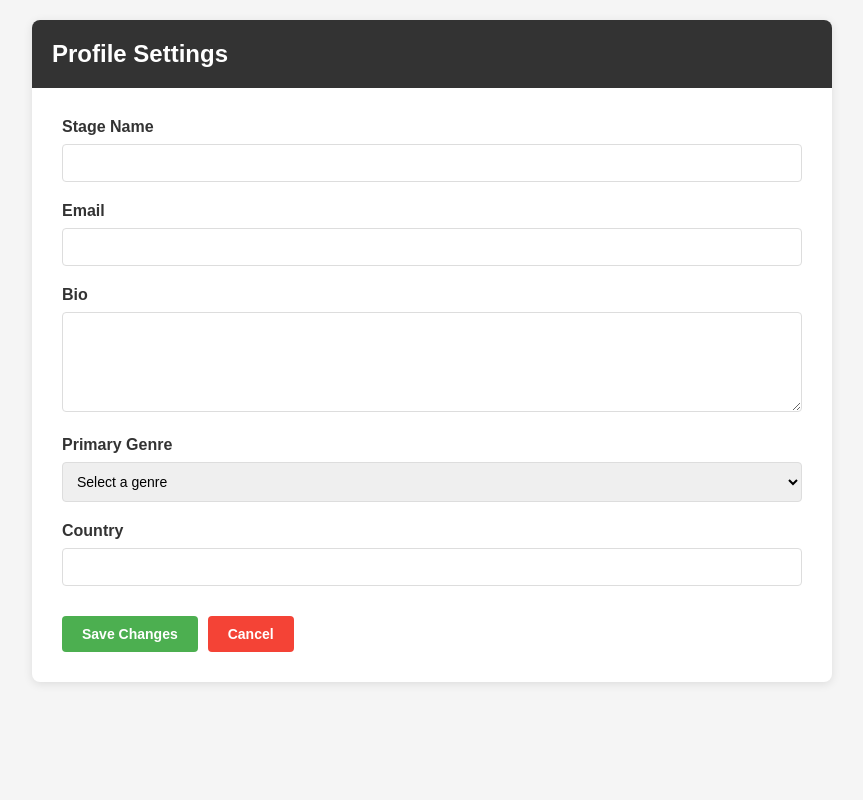
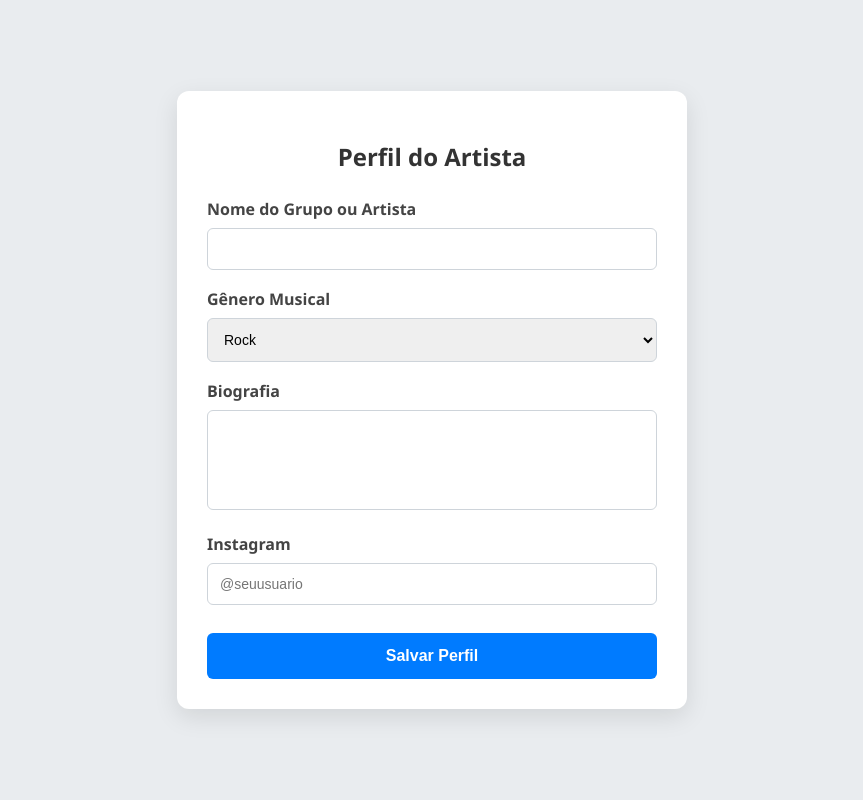
Before and after one commit to Enzuuuuu/SoundTrack, a Flask app: page /profile in a window 1280 px wide. Shown: the whole page, without its empty margins (208-1071 px from the left). Run offline with Flask 3, Linux system fonts and the light colour scheme; a user stored in the database is signed in.

Commit message:
criação de formulário funcional para o perifl de artistas

```diff
--- a/app/artist/routes.py
+++ b/app/artist/routes.py
@@ -1,38 +1,40 @@
-from flask import render_template, request, redirect, url_for, flash
+from flask import render_template, request, redirect, url_for, current_app
+import os
 from flask_login import logout_user, login_required, current_user
 from . import artist_bp
-from db import db
-from models import User
-import funcoes
+import csv
 
-# Home principal na visão do artista
-@artist_bp.route('/dashboard')
-@login_required
-def dashboard():
-    shows = funcoes.carregar_shows()
-    dist = funcoes.carregar_csv()
-    shows_filtrados =  funcoes.pesquisar_shows(shows, request.args.get('pesquisa', ''))
-
-    latitudes = [float(linha["latitude"]) for linha in dist]
-    longitudes = [float(linha["longitude"]) for linha in dist]
-
-    for s in shows_filtrados[:5]:
-        print(s["titulo"], s.get("distancia_km"))
-
-    return render_template(
-        'artist/index.html',
-        shows=shows,
-        dist=dist,
-        user=current_user,
-        latitudes=latitudes,
-        longitudes=longitudes
-    )
-
-@artist_bp.route('/profile')
+@artist_bp.route('/profile', methods=['GET', 'POST'])
 @login_required
 def profile():
+    if request.method == 'POST':
+        # DEBUG: Verifique se isso aparece no seu terminal preto/VS Code
+        print("Tentando salvar dados...")
+
+        nome = request.form.get('nome')
+        genero = request.form.get('genero')
+        bio = request.form.get('bio')
+        instagram = request.form.get('instagram')
+
+        print(f"Dados: {nome}, {genero}")
+
+        # Caminho absoluto para evitar erros de localização
+        csv_path = os.path.join(current_app.root_path, 'data', 'artistas.csv')
+
+        try:
+            with open(csv_path, mode='a', newline='', encoding='utf-8') as file:
+                writer = csv.writer(file)
+                writer.writerow([nome, genero, bio, instagram])
+
+            print("Sucesso ao gravar no CSV!")
+            return redirect(url_for('artist.profile')) # Ajuste conforme seu Blueprint
+
+        except Exception as e:
+            print(f"ERRO DE ESCRITA: {e}")
+            return f"Erro técnico: {e}"
+
     return render_template('artist/profile.html')
-# Logout (saindo da conta)
+
 @artist_bp.route('/logout')
 @login_required
 def logout():
--- a/app/public/routes.py
+++ b/app/public/routes.py
@@ -8,11 +8,6 @@ from flask_login import login_user
 import funcoes
 
 
-#inicialização a partir do público
-@public_bp.route('/')
-def home():
-    return funcoes.home()
-
 # Login do Usuário
 @public_bp.route('/login', methods=['GET', 'POST'])
 def login():
--- /dev/null
+++ b/data/artistas.csv
@@ -0,0 +1 @@
+Nome,Genero,Bio,Instagram
--- a/funcoes.py
+++ b/funcoes.py
@@ -1,9 +1,11 @@
 from flask import  render_template, request, jsonify, redirect, url_for
-from flask_login import LoginManager, login_user, logout_user, login_required, current_user
+from flask_login import  login_user, logout_user, login_required, current_user
 from models import User
 from geopy.geocoders import Nominatim
 from geopy.distance import geodesic
 from db import db
+import csv
+import os
 
 
 # funções base para a home
@@ -236,7 +238,7 @@ def login():
         return render_template('public/login.html', error="Usuário ou senha incorretos!", name=name)
 
     login_user(user)
-    return redirect(url_for('artist.dashboard'))
+    return redirect(url_for('home'))
 
 def cadastro():
     if current_user.is_authenticated:
--- /dev/null
+++ b/static/css/artist_profile.css
@@ -0,0 +1,105 @@
+body {
+    font-family: 'Segoe UI', Tahoma, Geneva, Verdana, sans-serif;
+    background-color: #e9ecef;
+    display: flex;
+    justify-content: center;
+    align-items: center;
+    min-height: 100vh;
+    margin: 0;
+}
+
+.form-container {
+    background: #ffffff;
+    padding: 30px;
+    border-radius: 12px;
+    box-shadow: 0 8px 24px rgba(0,0,0,0.1);
+    width: 100%;
+    max-width: 450px;
+}
+
+h2 {
+    color: #333;
+    margin-bottom: 25px;
+    text-align: center;
+}
+
+/* Grupos de entrada */
+.form-group {
+    margin-bottom: 18px;
+}
+
+label {
+    display: block;
+    margin-bottom: 8px;
+    font-weight: 600;
+    color: #444;
+}
+
+input[type="text"],
+select,
+textarea {
+    width: 100%;
+    padding: 12px;
+    border: 1px solid #ced4da;
+    border-radius: 6px;
+    box-sizing: border-box;
+    font-size: 14px;
+}
+
+textarea {
+    resize: none;
+    height: 100px;
+}
+
+/* Campo de Redes Sociais */
+.social-input-group {
+    display: flex;
+    gap: 8px;
+}
+
+#btnAddSocial {
+    background-color: #6c757d;
+    color: white;
+    border: none;
+    padding: 0 15px;
+    border-radius: 6px;
+    cursor: pointer;
+}
+
+#btnAddSocial:hover {
+    background-color: #5a6268;
+}
+
+.social-list {
+    margin-top: 10px;
+    display: flex;
+    flex-wrap: wrap;
+    gap: 5px;
+}
+
+.social-tag {
+    background: #e1e8ed;
+    padding: 5px 10px;
+    border-radius: 15px;
+    font-size: 12px;
+    color: #1c1e21;
+}
+
+/* Botão Enviar */
+.submit-btn {
+    width: 100%;
+    background-color: #007bff;
+    color: white;
+    border: none;
+    padding: 14px;
+    border-radius: 6px;
+    font-size: 16px;
+    font-weight: bold;
+    cursor: pointer;
+    margin-top: 10px;
+    transition: 0.2s;
+}
+
+.submit-btn:hover {
+    background-color: #0069d9;
+}
--- a/templates/artist/profile.html
+++ b/templates/artist/profile.html
@@ -1,146 +1,44 @@
 <!DOCTYPE html>
-<html lang="en">
+<html lang="pt-br">
 <head>
     <meta charset="UTF-8">
-    <meta name="viewport" content="width=device-width, initial-scale=1.0">
-    <title>Artist Profile Settings</title>
-    <style>
-        * {
-            margin: 0;
-            padding: 0;
-            box-sizing: border-box;
-        }
-
-        body {
-            font-family: Arial, sans-serif;
-            background-color: #f5f5f5;
-        }
-
-        .container {
-            max-width: 800px;
-            margin: 20px auto;
-            background-color: white;
-            border-radius: 8px;
-            box-shadow: 0 2px 10px rgba(0, 0, 0, 0.1);
-        }
-
-        .header {
-            background-color: #333;
-            color: white;
-            padding: 20px;
-            border-radius: 8px 8px 0 0;
-        }
-
-        .header h1 {
-            font-size: 24px;
-        }
-
-        .content {
-            padding: 30px;
-        }
-
-        .form-group {
-            margin-bottom: 20px;
-        }
-
-        label {
-            display: block;
-            margin-bottom: 8px;
-            font-weight: bold;
-            color: #333;
-        }
-
-        input[type="text"],
-        input[type="email"],
-        textarea,
-        select {
-            width: 100%;
-            padding: 10px;
-            border: 1px solid #ddd;
-            border-radius: 4px;
-            font-size: 14px;
-        }
-
-        textarea {
-            resize: vertical;
-            min-height: 100px;
-        }
-
-        .button-group {
-            display: flex;
-            gap: 10px;
-            margin-top: 30px;
-        }
-
-        button {
-            padding: 10px 20px;
-            border: none;
-            border-radius: 4px;
-            font-size: 14px;
-            cursor: pointer;
-            font-weight: bold;
-        }
-
-        .btn-save {
-            background-color: #4CAF50;
-            color: white;
-        }
-
-        .btn-cancel {
-            background-color: #f44336;
-            color: white;
-        }
-
-        button:hover {
-            opacity: 0.9;
-        }
-    </style>
+    <title>Perfil do Artista</title>
+    <link rel="stylesheet" href="{{ url_for('static', filename='css/artist_profile.css') }}">
 </head>
 <body>
-    <div class="container">
-        <div class="header">
-            <h1>Profile Settings</h1>
-        </div>
 
-        <div class="content">
-            <form method="POST" action="/artist/profile/update">
+<div class="form-container">
+    <h2>Perfil do Artista</h2>
+
+    <form method="POST" action="{{ url_for('artist.profile') }}">
     <div class="form-group">
-                    <label for="stage-name">Stage Name</label>
-                    <input type="text" id="stage-name" name="stage_name" required>
+        <label for="nome">Nome do Grupo ou Artista</label>
+        <input type="text" id="nome" name="nome" required>
     </div>
 
     <div class="form-group">
-                    <label for="email">Email</label>
-                    <input type="email" id="email" name="email" required>
+        <label for="genero">Gênero Musical</label>
+        <select id="genero" name="genero" required>
+            <option value="Rock">Rock</option>
+            <option value="Pop">Pop</option>
+            <option value="Trap">Trap/Hip Hop</option>
+            <option value="Outro">Outro</option>
+        </select>
     </div>
 
     <div class="form-group">
-                    <label for="bio">Bio</label>
+        <label for="bio">Biografia</label>
         <textarea id="bio" name="bio"></textarea>
     </div>
 
     <div class="form-group">
-                    <label for="genre">Primary Genre</label>
-                    <select id="genre" name="genre" required>
-                        <option value="">Select a genre</option>
-                        <option value="rock">Rock</option>
-                        <option value="pop">Pop</option>
-                        <option value="hip-hop">Hip-Hop</option>
-                        <option value="jazz">Jazz</option>
-                    </select>
+        <label for="instagram">Instagram</label>
+        <input type="text" id="instagram" name="instagram" placeholder="@seuusuario">
     </div>
 
-                <div class="form-group">
-                    <label for="country">Country</label>
-                    <input type="text" id="country" name="country">
+    <button type="submit" class="submit-btn">Salvar Perfil</button>
+</form>
 </div>
 
-                <div class="button-group">
-                    <button type="submit" class="btn-save">Save Changes</button>
-                    <button type="reset" class="btn-cancel">Cancel</button>
-                </div>
-            </form>
-        </div>
-    </div>
 </body>
 </html>
--- a/templates/shows_proximos.html
+++ b/templates/shows_proximos.html
@@ -1,6 +1,6 @@
 
 <!DOCTYPE html>
-<html lang="en">
+<html lang="pt-br">
 <head>
     <meta charset="UTF-8">
     <meta name="viewport" content="width=device-width, initial-scale=1.0">
```
Lines whose indentation alone changed are shown as unchanged.
